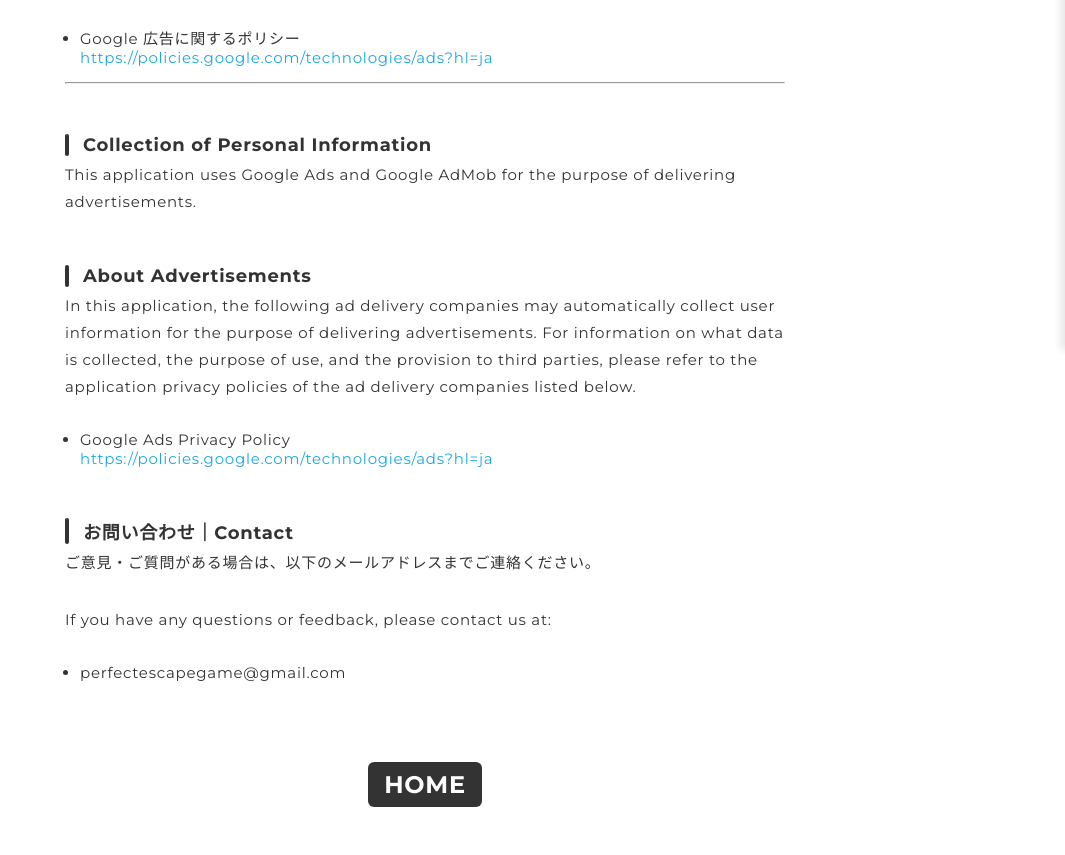
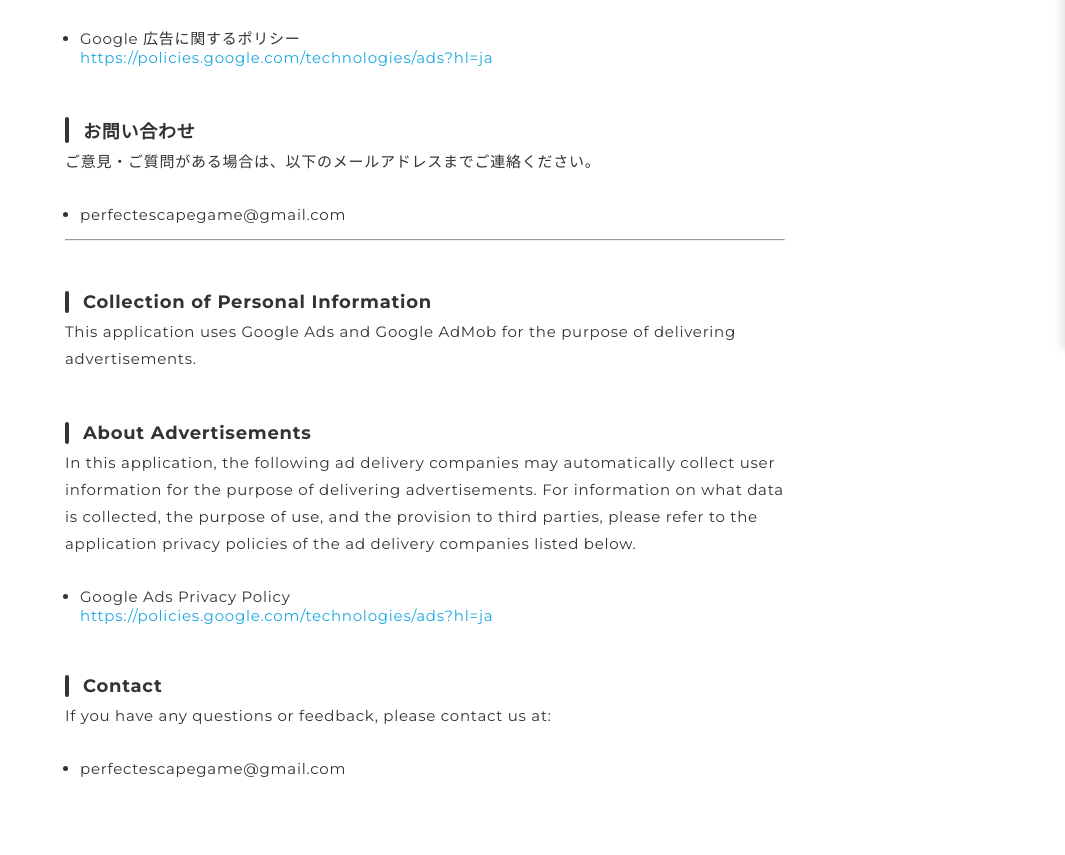
Before and after one commit to PerfectEscapeGame/PerfectEscapeGame.github.io, a plain HTML site: page privacy.html in a window 1280 px wide. Shown: the part 450-1305 px from the top of the page, without its empty margins (215-1280 px from the left). Drawn offline with nearby package versions, Linux system fonts and the light colour scheme.

Commit message:
update privacy

```diff
--- a/privacy.html
+++ b/privacy.html
@@ -73,6 +73,14 @@
               </li>
             </ul>
 
+            <h3>お問い合わせ</h3>
+            <p>ご意見・ご質問がある場合は、以下のメールアドレスまでご連絡ください。</p>
+            <ul>
+              <li>
+                perfectescapegame@gmail.com
+              </li>
+            </ul>
+
             <hr>
 
             <h3>Collection of Personal Information</h3>
@@ -90,8 +98,7 @@
               </li>
             </ul>
 
-            <h3>お問い合わせ｜Contact</h3>
-            <p>ご意見・ご質問がある場合は、以下のメールアドレスまでご連絡ください。</p>
+            <h3>Contact</h3>
             <p>If you have any questions or feedback, please contact us at:</p>
             <ul>
               <li>
```
